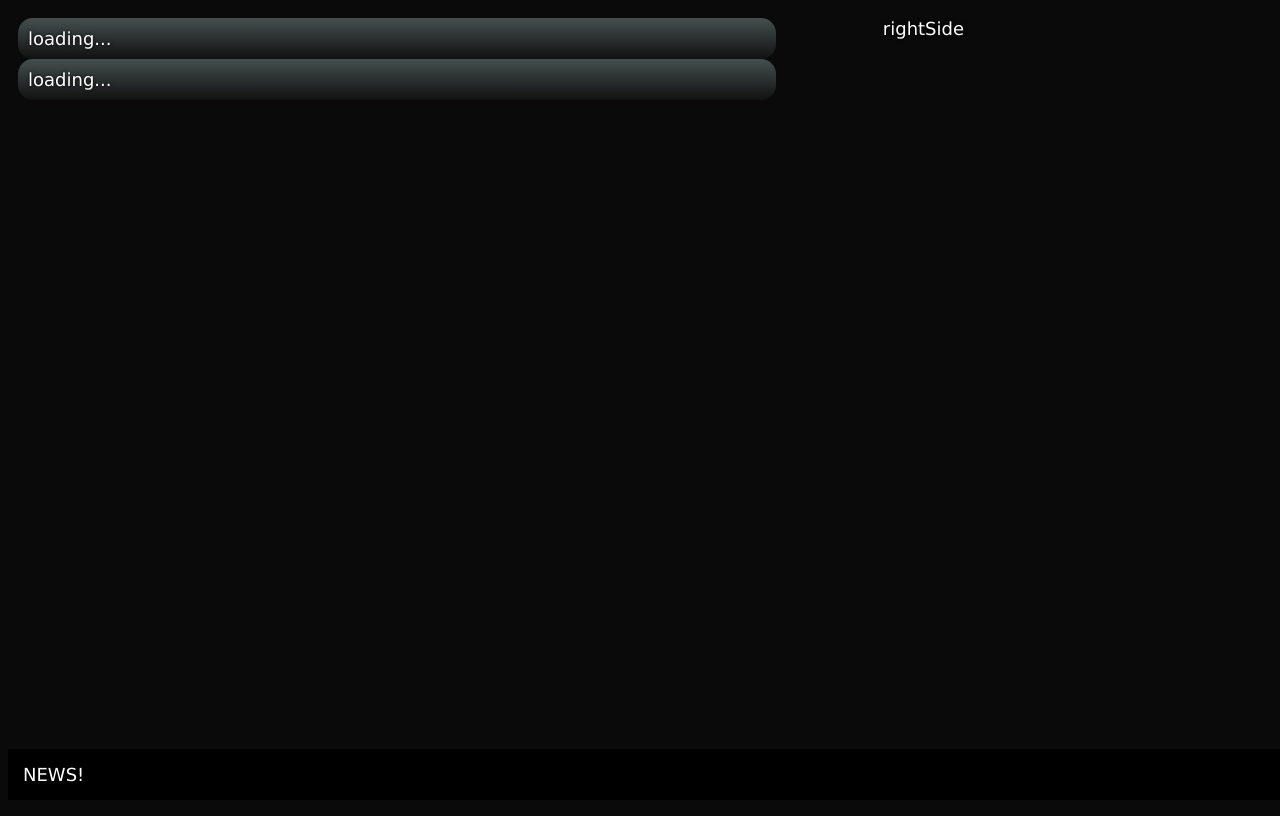
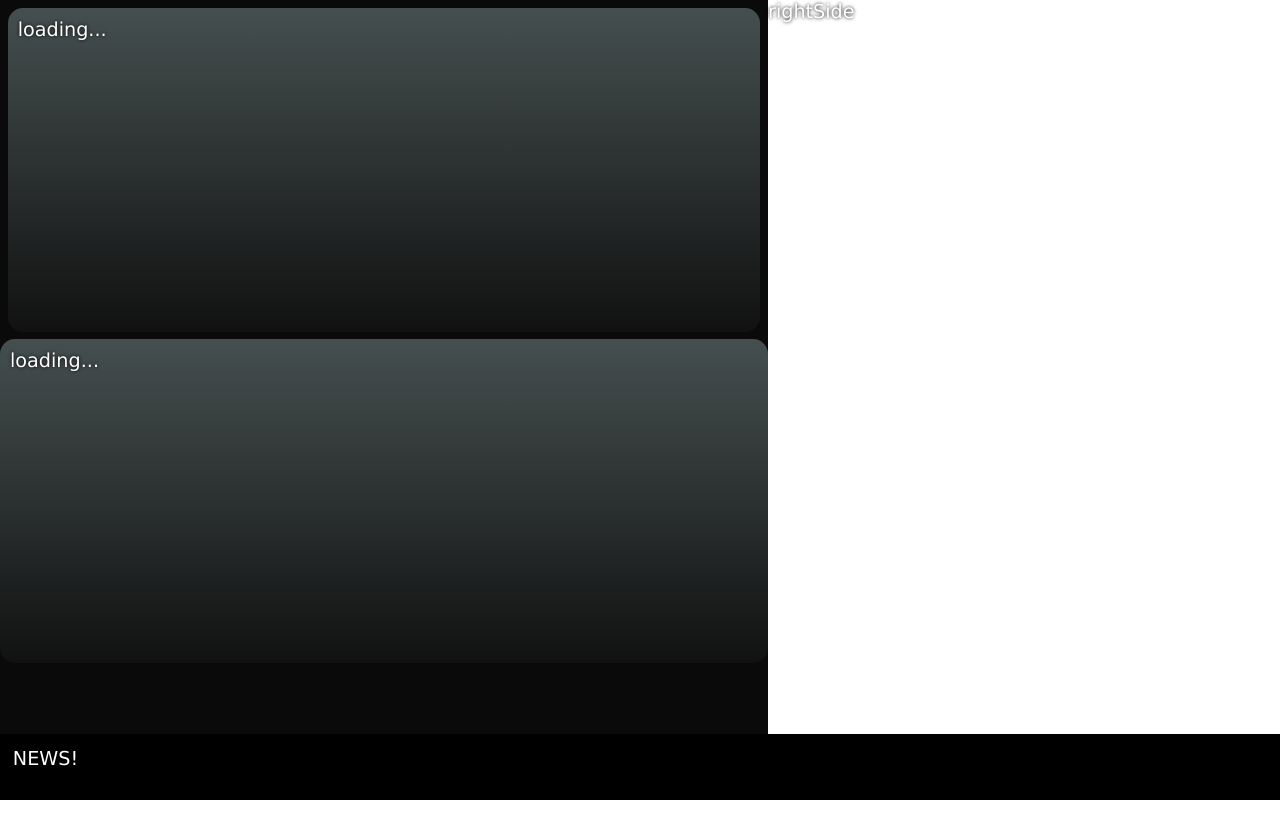
Before and after one commit to ievans/simmonsdash, a Django app: template templates/index.html in a window 1280 px wide. Run offline with Django 3.2, Linux system fonts and the light colour scheme; the template is opened without the code that fills it, so the values that code supplies are empty; some libraries are stand-ins or nearby versions.

Commit message:
more css

```diff
--- a/media/main.css
+++ b/media/main.css
@@ -1,6 +1,7 @@
 body {
+    margin: 0 auto;
     font-family: verdana, arial, helvetica, sans-serif;
-    font-size: 18px;
+    font-size:120%;
     background-color: #0a0a0a;
     color: #fff;
     vertical-align: middle;
@@ -9,53 +10,44 @@ body {
     -webkit-text-stroke: 1px transparent;
 }
 
-#board {
-    margin: 0 auto;
+.bottomTicker {
+    background-color: black;
+    padding: 1%;
+    color: white;
+    width: 100%;
+    height: 5%;
+    bottom: 0px;
+    clear: both;
+    position: fixed; bottom: 0px;
 }
 
-.mini {
+.leftSide {
+    width: 60%;
+    height: 95%;
+    float: left;
+}
+
+.rightSide {
+    width: 40%;
+    height: 95%;
+    float:right;
+    background-color: white;
+}
+
+.module {
+    padding: 10px;
+    margin: 1%;
     background-color: #1c2020;
     -webkit-border-radius: 15px;
     -moz-border-radius: 15px;
     background: -webkit-gradient(linear, 0% 0%, 0% 100%, from(#454f4f), to(#111));
 }
 
-.bottomTicker {
-    background-color: black;
-    padding: 15px;
-    color: white;
-    width: 100%;
-    bottom: 0px;
-    clear: both;
-    position: fixed; bottom: 0px;
+#leftTop {
+    min-height: 40%;
 }
 
-.leftSide {
-    float: left;
-    margin: 10px;
-    width: 60%;
-    float: left;
+#leftBottom {
+    min-height: 40%;
+    margin: auto auto;
 }
-
-.module {
-    padding: 10px;
-    background-color: #1c2020;
-    -webkit-border-radius: 15px;
-    -moz-border-radius: 15px;
-    background: -webkit-gradient(linear, 0% 0%, 0% 100%, from(#454f4f), to(#111));
-}
-
-leftTop {
-    height: 50%;
-}
-
-.leftBottom {
-
-}
-
-.rightSide {
-    float: right;
-    margin: 10px;
-    width: 30%;
-
-}
--- a/templates/index.html
+++ b/templates/index.html
@@ -43,9 +43,7 @@ $.ajax({
 </script>
 
 </head>
-
 <body>
-<div class="mainBody">
 	<div class="leftSide">
 		<div class="module" id="leftTop" class="leftTop">
 		  loading...
@@ -56,7 +54,6 @@ $.ajax({
 		</div>
 	</div>
 	<div id="rightSide" class="rightSide">rightSide</div>
-</div>
 
 <div id="footer" class="bottomTicker">NEWS!</div>
 
```
